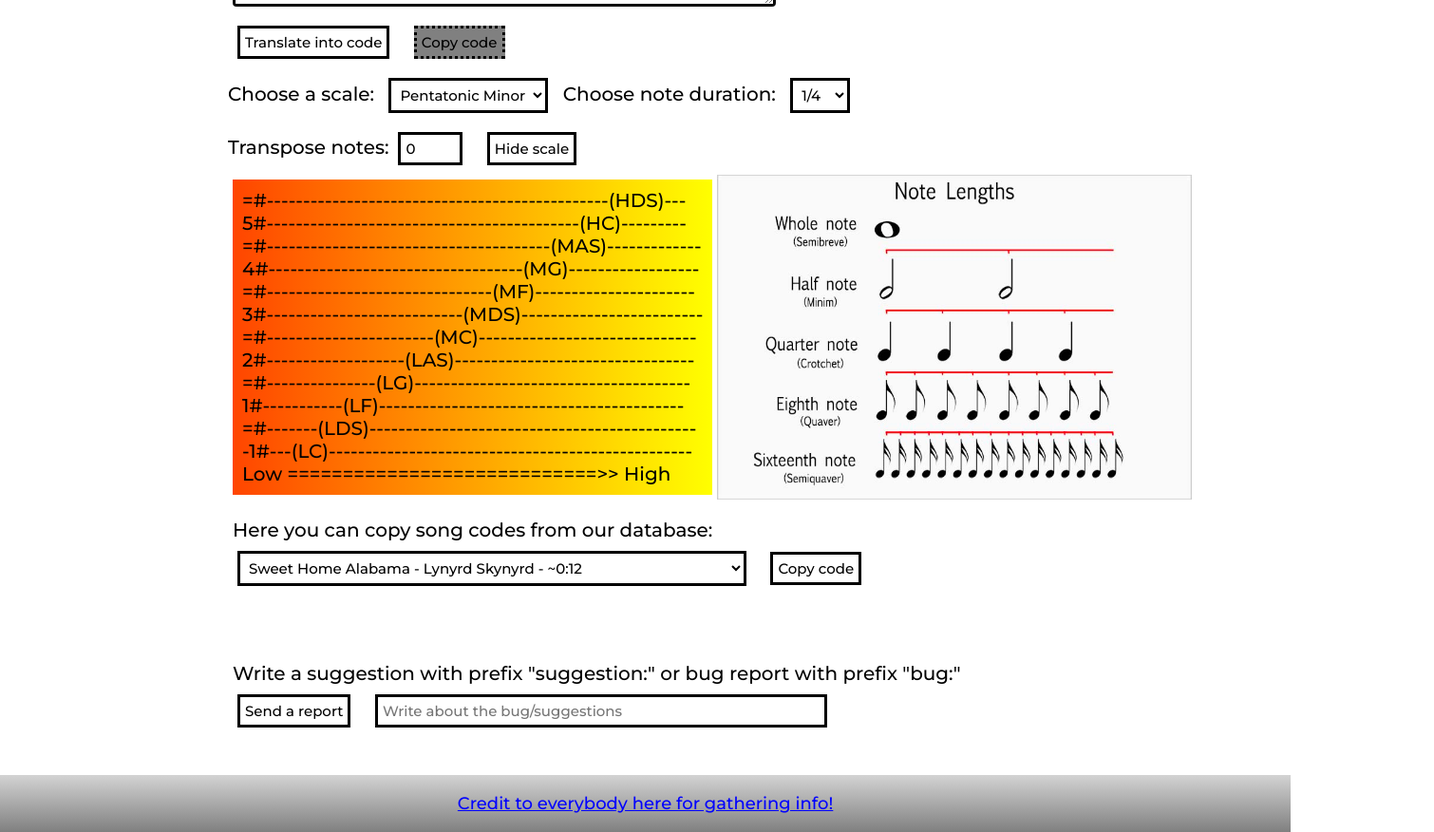
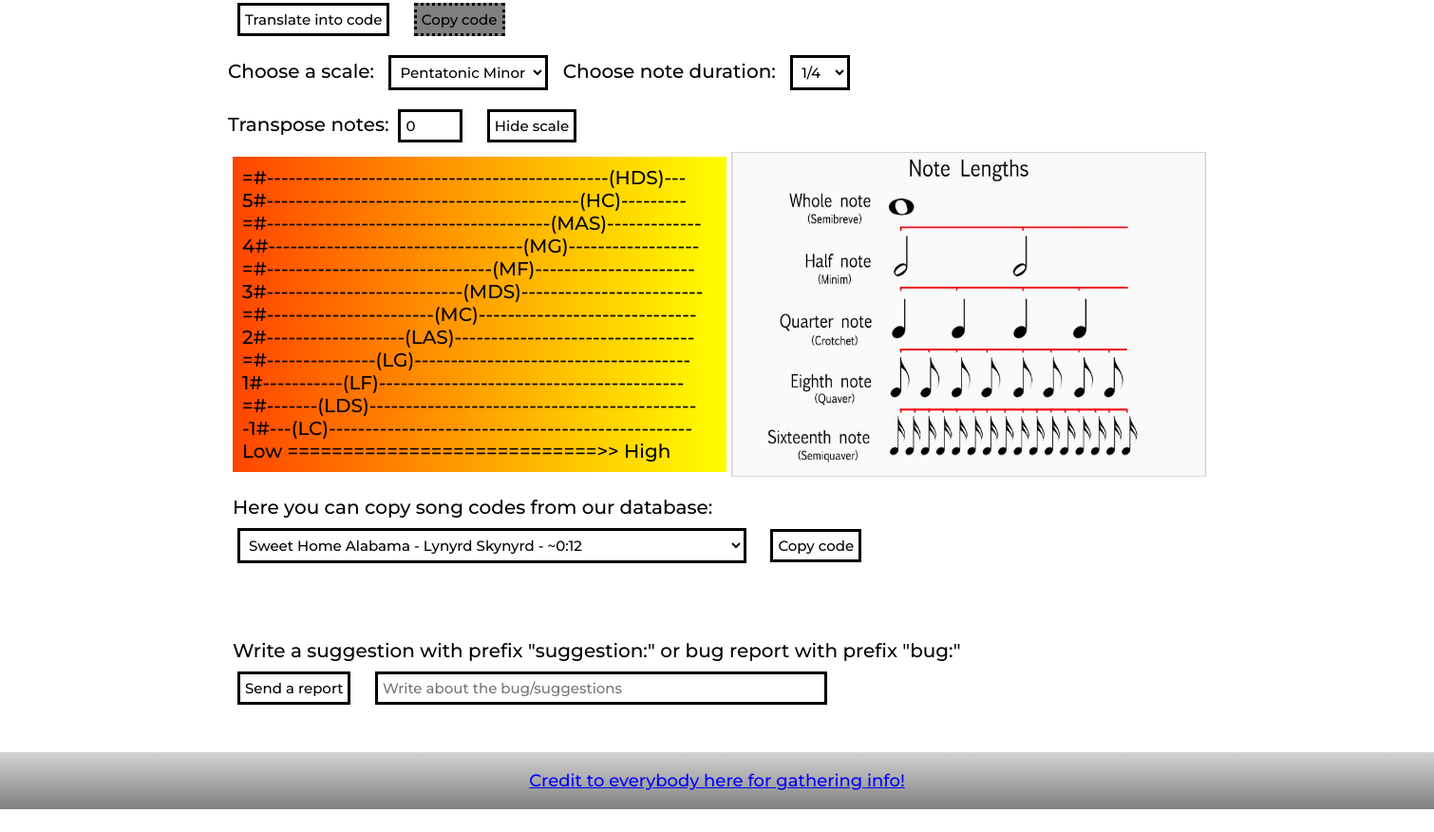
Before and after one commit to DANser-freelancer/Warframe-shawzin, a plain HTML site: page index.html in a window 1280 px wide. Shown: the part 1145-2021 px from the top of the page at 95% size, 1510 px wide, since content can reach past the window. After the commit the page ends 1997 px from the top, so only its background shows below. Drawn offline with Linux system fonts and the light colour scheme.

Commit message:
Update style.css

```diff
--- a/style.css
+++ b/style.css
@@ -114,8 +114,8 @@ footer {
 #scale-display {
 	flex: 1;
 	background-image: linear-gradient(to right, orangered, yellow);
-	max-width: calc(fit-content + 1px);
-	min-width: fit-content;
+	max-width: fit-content;
+	min-width: 500px;
 	padding: 10px;
 	margin: 5px;
 	overflow: hidden;
```
